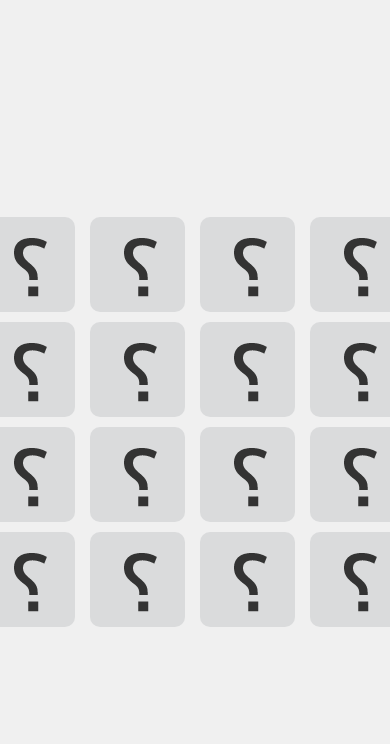
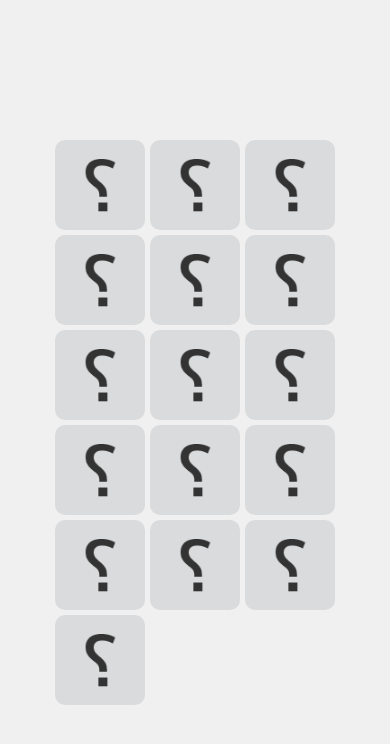
Before and after one commit to mohammad-elayyan/memory-game, a plain HTML site: page index.html in a window 390 px wide. Drawn offline with Linux system fonts and the light colour scheme.

Commit message:
update style

```diff
--- a/assets/css/style.css
+++ b/assets/css/style.css
@@ -10,23 +10,19 @@ body {
 
 #game-board {
     display: grid;
-    grid-template-columns: repeat(4, 100px);
+    grid-template-columns: repeat(4, 120px);
     grid-gap: 10px;
-    /* perspective: 1000px; */
+    perspective: 1000px;
 }
 
 .card {
-    width: 95px;
-    height: 95px;
+    width: 120px;
+    height: 120px;
     position: relative;
     transform-style: preserve-3d;
     transform: rotateY(0deg);
     transition: transform 0.6s;
     cursor: pointer;
-}
-
-.card img {
-    max-width: 100%;
 }
 
 .card.flipped {
@@ -47,7 +43,8 @@ body {
 }
 
 .card .front {
-    background: url(../images/bg4.png);
+    background: url(../images/bg4.png) no-repeat center;
+    background-size: contain;
     color: white;
 }
 
@@ -61,3 +58,15 @@ body {
     background-color: #a4e7a7;
     color: white;
 }
+
+@media screen and (max-width:768px) {
+    #game-board {
+        grid-template-columns: repeat(3, 90px);
+        grid-gap: 5px;
+    }
+
+    .card {
+        width: 90px;
+        height: 90px;
+    }
+}
```
